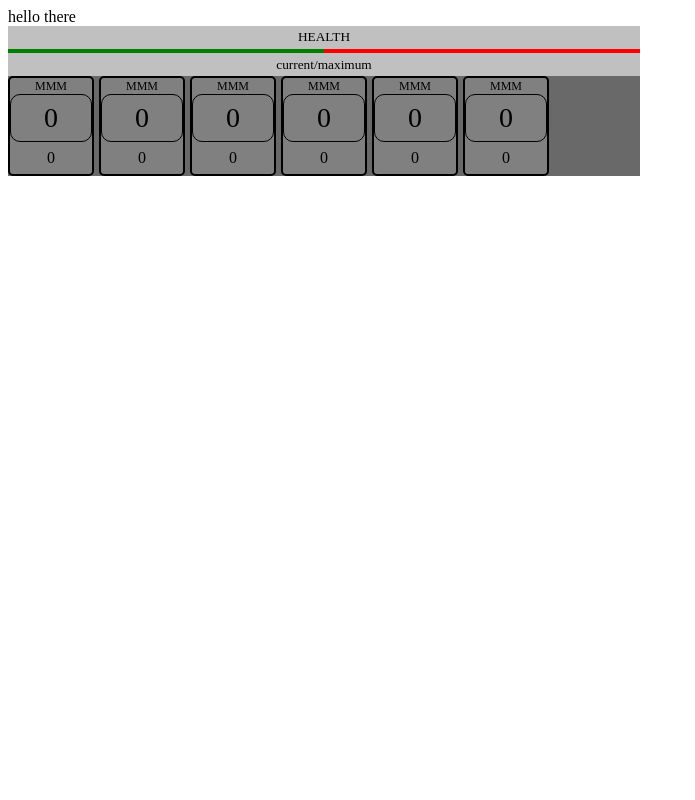
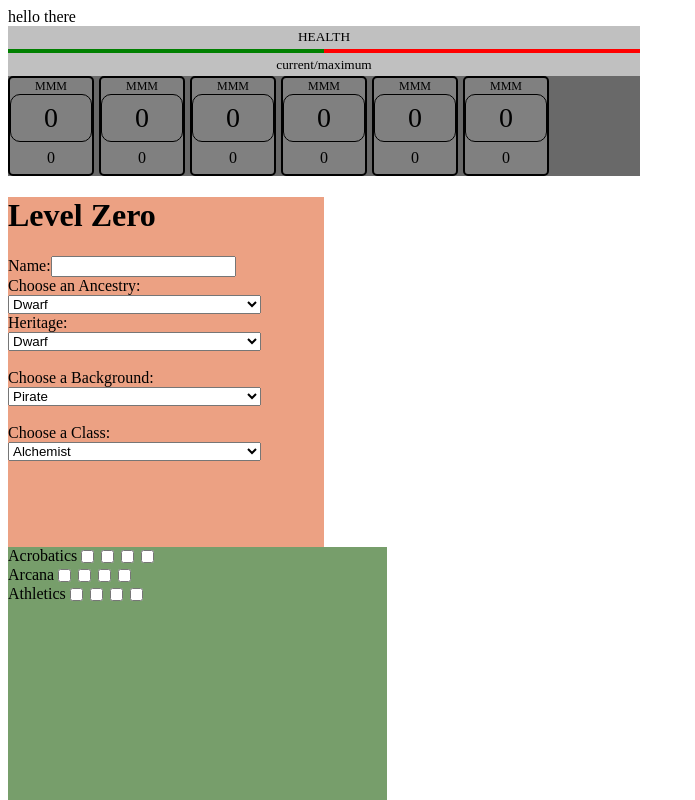
Before and after one commit to Ethwri/pf2e-sheet, a React (Create React App) app: page / in a window 1280 px wide. Shown: the top 800 px of the page, without its empty margins (0-695 px from the left). Built offline with nearby package versions, Linux system fonts and the light colour scheme; no server answers.

Commit message:
added levelzero and skills components, html and css only

```diff
--- a/src/components/HealthBar/HealthBar.tsx
+++ b/src/components/HealthBar/HealthBar.tsx
@@ -9,7 +9,7 @@
             <div className="current-health"></div>
         </div>
         <small>current/maximum</small>
-        {/* current needs to change the width of the css style */}
+        {/* current needs to change the width of the css style , maximum is = ancestry HP + Class HP + (CONmod*lvl)*/}
 
     </div>
     )
--- a/src/components/LevelZero/LevelZero.css
+++ b/src/components/LevelZero/LevelZero.css
@@ -0,0 +1,14 @@
+.level-zero {
+  width: 25%;
+  height: 350px;
+  background-color: rgb(236, 161, 131);
+}
+
+.select-dropdown {
+  width: 80%;
+}
+
+.heritage-dropdown {
+  display: flex;
+  align-content: flex-end;
+}
--- a/src/components/LevelZero/LevelZero.tsx
+++ b/src/components/LevelZero/LevelZero.tsx
@@ -1 +1,68 @@
 import * as React from 'react';
+import './LevelZero.css';
+
+export default function LevelZero() {
+    return (
+        <div className="level-zero">
+            <h1>Level Zero</h1>
+
+            <label >Name:</label>
+            <input type="text"/>
+
+            <br />
+            <label >Choose an Ancestry:</label>
+            <select className="select-dropdown">
+                <option value="dwarf">Dwarf</option>
+                <option value="elf">Elf</option>
+                <option value="gnome">Gnome</option>
+                <option value="goblin">Goblin</option>
+                <option value="halfling">Halfling</option>
+                <option value="human">Human</option>
+                {/* this select dropdown could be its own component that
+                grabs its own list of selectables based on the criteria eg:
+                                    ancestries
+                                    background
+                                    class
+                                    feats
+                                    class feats
+                                    equipment
+                                     */}
+            </select>
+            <br />
+            <label >Heritage:</label>
+            <select className="select-dropdown heritage-dropdown">
+                <option value="dwarf">Dwarf</option>
+                <option value="elf">Elf</option>
+                <option value="gnome">Gnome</option>
+                <option value="goblin">Goblin</option>
+                <option value="halfling">Halfling</option>
+                <option value="human">Human</option>
+            </select>
+
+            <br />
+            <label >Choose a Background:</label>
+            <select className="select-dropdown">
+                <option value="dwarf">Pirate</option>
+                <option value="elf">Elf</option>
+                <option value="gnome">Gnome</option>
+                <option value="goblin">Goblin</option>
+                <option value="halfling">Halfling</option>
+                <option value="human">Human</option>
+                {/* fill these options with Backgrounds*/}
+            </select>
+
+            <br />
+            <br />
+            <label >Choose a Class:</label>
+            <select className="select-dropdown">
+                <option value="dwarf">Alchemist</option>
+                <option value="elf">Elf</option>
+                <option value="gnome">Gnome</option>
+                <option value="goblin">Goblin</option>
+                <option value="halfling">Halfling</option>
+                <option value="human">Human</option>
+                {/* fill these options with Classes*/}
+            </select>
+        </div>
+    )
+}
--- a/src/components/Skills/Skills.css
+++ b/src/components/Skills/Skills.css
@@ -0,0 +1,16 @@
+.skill-list {
+  width: 30%;
+  height: 500px;
+  background-color: rgb(119, 158, 107);
+  display: flex;
+  flex-direction: column;
+  align-content: flex-end;
+}
+
+.individual-skill {
+  display: flex;
+  align-content: flex-end;
+}
+.individual-skill > input {
+  justify-content: flex-end;
+}
--- a/src/components/Skills/Skills.tsx
+++ b/src/components/Skills/Skills.tsx
@@ -1 +1,36 @@
 import * as React from 'react';
+import './Skills.css';
+
+export default function LevelZero() {
+    return (
+        <div className="skill-list">
+
+                <div className="individual-skill">
+                    <label >Acrobatics</label>
+                    <input type="checkbox" id="T"></input>
+                    <input type="checkbox" id="E"></input>
+                    <input type="checkbox" id="M"></input>
+                    <input type="checkbox" id="L"></input><br />
+                </div>
+
+                <div className="individual-skill">
+                <label >Arcana</label>
+                <input type="checkbox"></input>
+                <input type="checkbox"></input>
+                <input type="checkbox"></input>
+                <input type="checkbox"></input><br />
+                </div>
+
+                <div className="individual-skill">
+                <label >Athletics</label>
+                <input type="checkbox"></input>
+                <input type="checkbox"></input>
+                <input type="checkbox"></input>
+                <input type="checkbox"></input><br />
+                </div>
+
+
+
+        </div>
+    )
+}
--- a/src/index.tsx
+++ b/src/index.tsx
@@ -2,12 +2,17 @@
 import ReactDOM from 'react-dom';
 import AttributeHotbar from  './components/AttributeHotbar/AttributeHotbar';
 import HealthBar from  './components/HealthBar/HealthBar';
+import LevelZero from  './components/LevelZero/LevelZero';
+import Skills from  './components/Skills/Skills';
+
 
 ReactDOM.render(
   <div>
     <React.StrictMode>hello there</React.StrictMode>
     <HealthBar />
     <AttributeHotbar />
+    <LevelZero />
+    <Skills />
   </div>,
   document.getElementById('root')
 );
```
Also changed, not shown: 1 other file (tests, documents, lock files or other folders).
